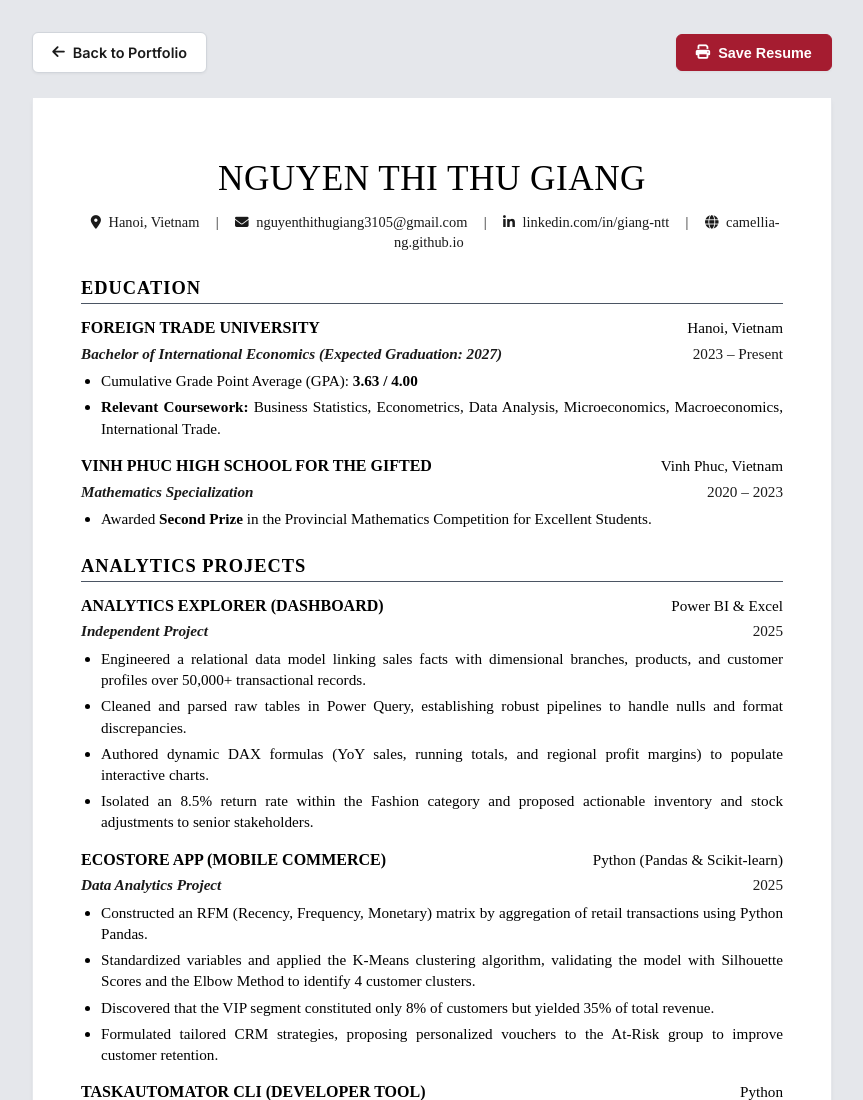
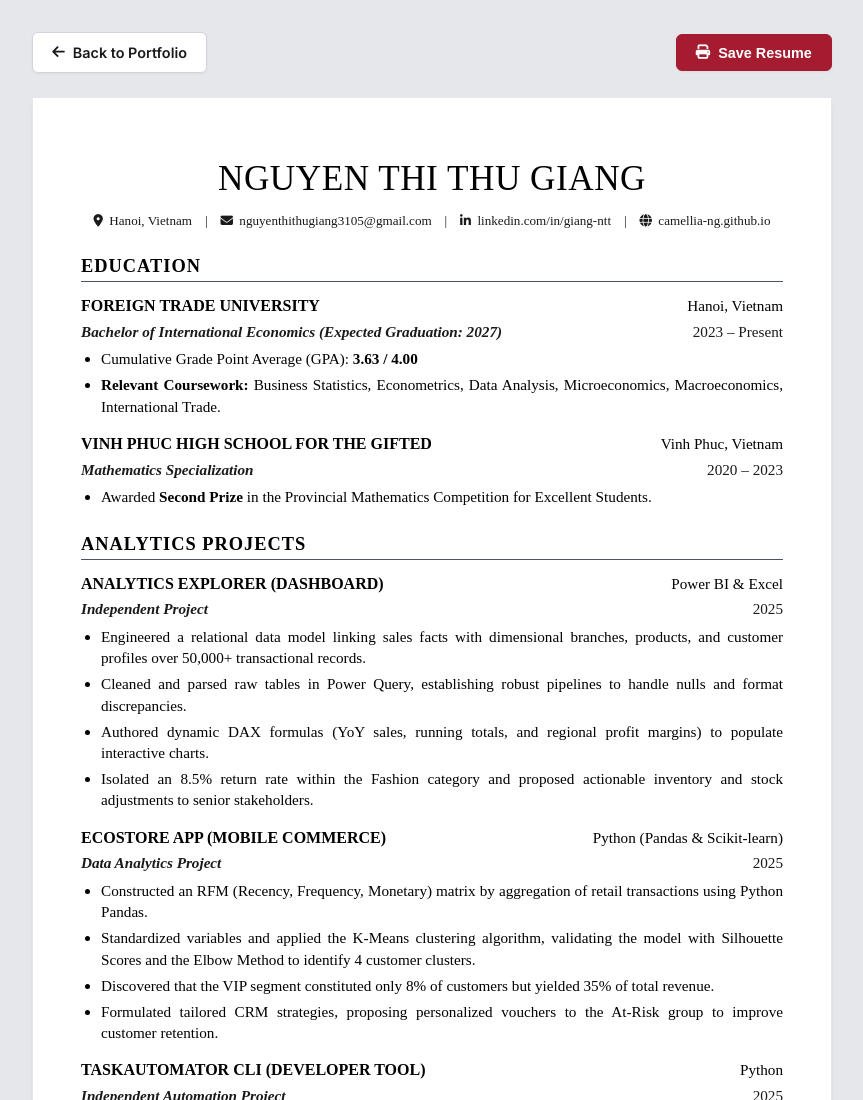
Before and after one commit to camellia-ng/camellia-ng.github.io, a plain HTML site: page resume/index.html in a window 1280 px wide. Shown: the top 1100 px of the page, without its empty margins (208-1071 px from the left). Drawn offline with Linux system fonts and the light colour scheme.

Commit message:
Shrink resume contact info font size and spacing

```diff
--- a/resume/index.html
+++ b/resume/index.html
@@ -112,19 +112,20 @@
         }
 
         .contact-info {
-            font-size: 0.9rem;
+            font-size: 0.82rem;
             color: var(--secondary-color);
             margin-bottom: 1rem;
         }
 
         .contact-info span {
-            margin: 0 0.4rem;
+            margin: 0 0.3rem;
+            white-space: nowrap;
         }
 
         .contact-info i {
-            font-size: 0.85rem;
+            font-size: 0.78rem;
             color: var(--secondary-color);
-            margin-right: 0.25rem;
+            margin-right: 0.2rem;
         }
 
         .contact-info a {
```
